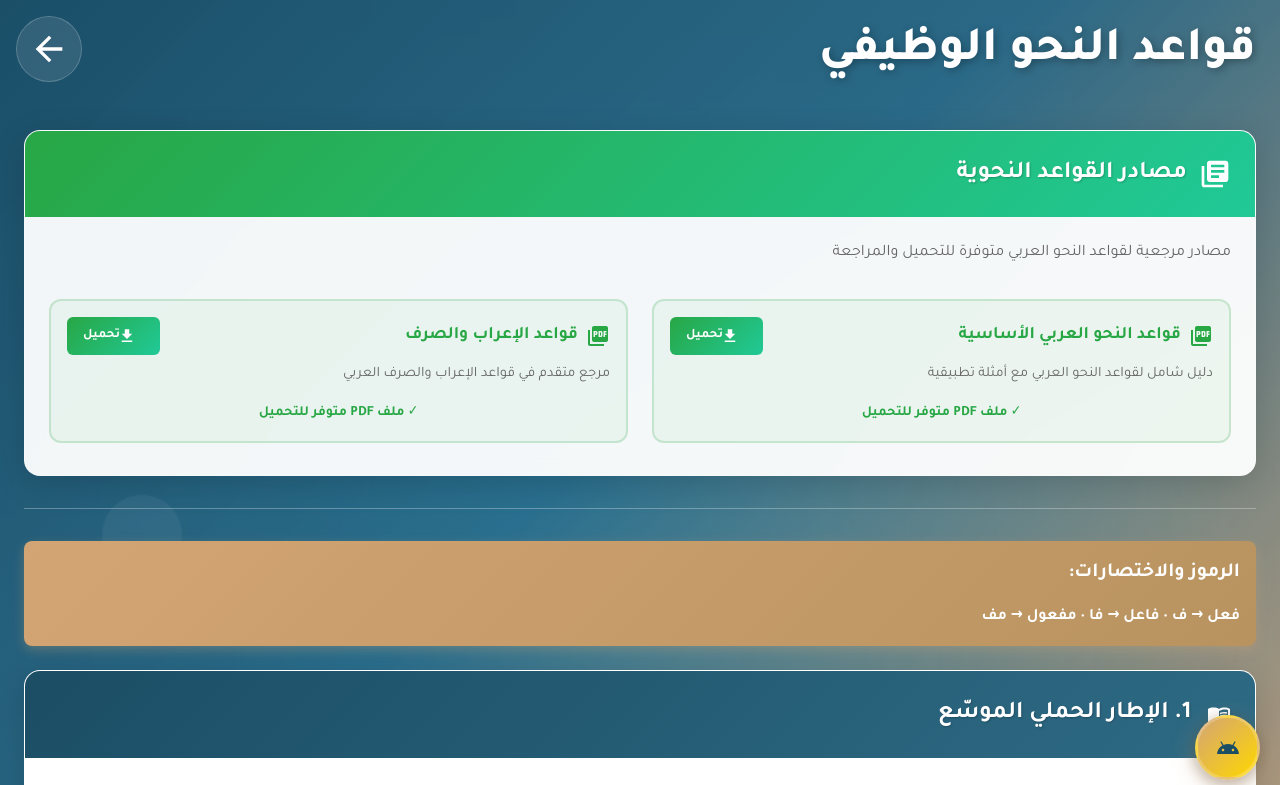
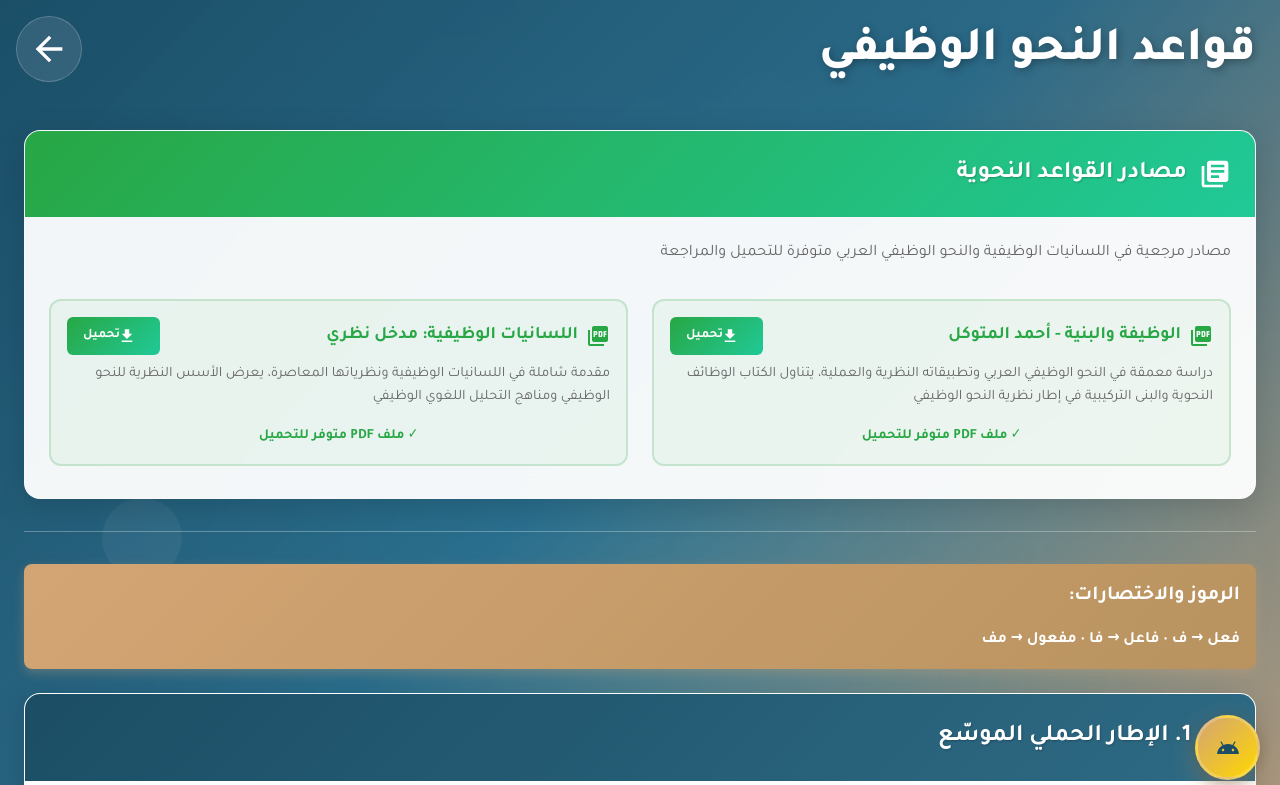
Before and after one commit to Hemmas1954/arabwadifi, a React (Create React App) app: page /Rules in a window 1280 px wide. Shown: the top 785 px of the page. Built offline with nearby package versions, Linux system fonts and the light colour scheme.

Commit message:
Update PDF sources to reflect functional linguistics books: Ahmed Al-Mutawakel's works

```diff
--- a/src/Rules.js
+++ b/src/Rules.js
@@ -286,16 +286,16 @@ const Rules = () => {
   const [pdfFiles] = useState([
     {
       id: 1,
-      name: 'قواعد النحو العربي الأساسية',
-      description: 'دليل شامل لقواعد النحو العربي مع أمثلة تطبيقية',
+      name: 'الوظيفة والبنية - أحمد المتوكل',
+      description: 'دراسة معمقة في النحو الوظيفي العربي وتطبيقاته النظرية والعملية، يتناول الكتاب الوظائف النحوية والبنى التركيبية في إطار نظرية النحو الوظيفي',
       fileName: '1.pdf',
       url: '/1.pdf',
       uploaded: true
     },
     {
       id: 2,
-      name: 'قواعد الإعراب والصرف',
-      description: 'مرجع متقدم في قواعد الإعراب والصرف العربي',
+      name: 'اللسانيات الوظيفية: مدخل نظري',
+      description: 'مقدمة شاملة في اللسانيات الوظيفية ونظرياتها المعاصرة، يعرض الأسس النظرية للنحو الوظيفي ومناهج التحليل اللغوي الوظيفي',
       fileName: '2.pdf',
       url: '/2.pdf',
       uploaded: true
@@ -440,7 +440,7 @@ const Rules = () => {
                 }}
                 dir="rtl"
               >
-                مصادر مرجعية لقواعد النحو العربي متوفرة للتحميل والمراجعة
+                مصادر مرجعية في اللسانيات الوظيفية والنحو الوظيفي العربي متوفرة للتحميل والمراجعة
               </Typography>
 
               <Grid container spacing={3}>
```
